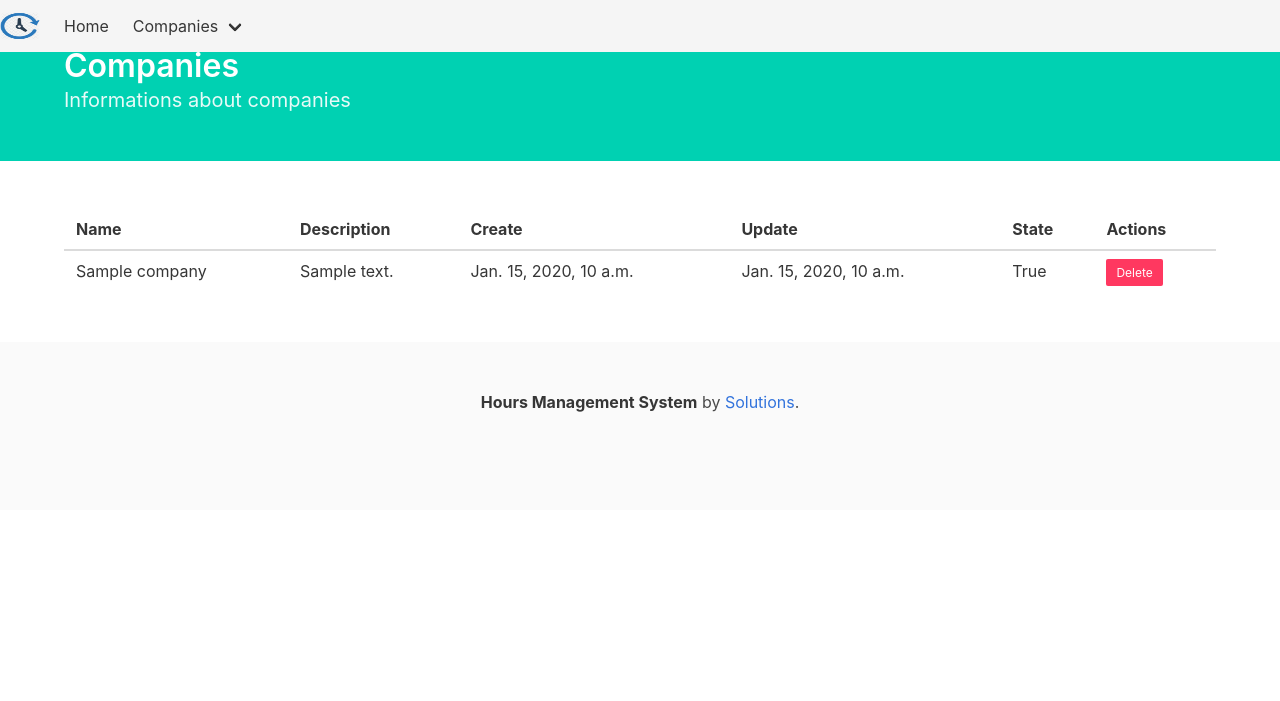
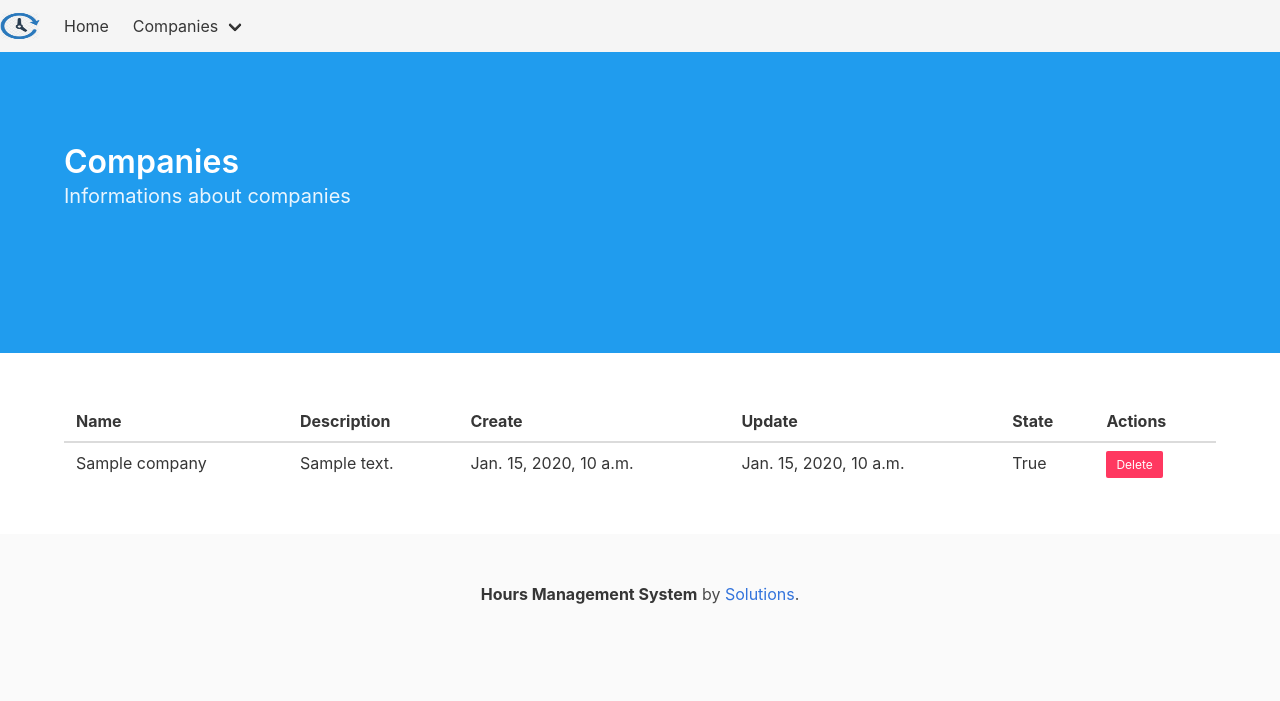
Before and after one commit to fbrump/houres-manager-system, a Django app: page /companies/ in a window 1280 px wide. Shown: the top 701 px of the page. Run offline with Django 3.2, Linux system fonts and the light colour scheme; tables that the repository leaves empty hold one stand-in row (values such as "Sample post").

Commit message:
Fixed layout header page

```diff
--- a/hoursManagementSystem/company/templates/company/create.html
+++ b/hoursManagementSystem/company/templates/company/create.html
@@ -1,6 +1,6 @@
 {% extends 'base.html' %} {% block content %}
 
-<section class="hero is-primary">
+<section class="hero is-info is-medium">
     <div class="hero-body">
         <div class="container">
             <h1 class="title">
--- a/hoursManagementSystem/company/templates/company/index.html
+++ b/hoursManagementSystem/company/templates/company/index.html
@@ -1,6 +1,6 @@
 {% extends 'base.html' %} {% block content %}
 
-<section class="hero is-primary">
+<section class="hero is-info is-medium">
     <div class="hero-body">
         <div class="container">
             <h1 class="title">
```
